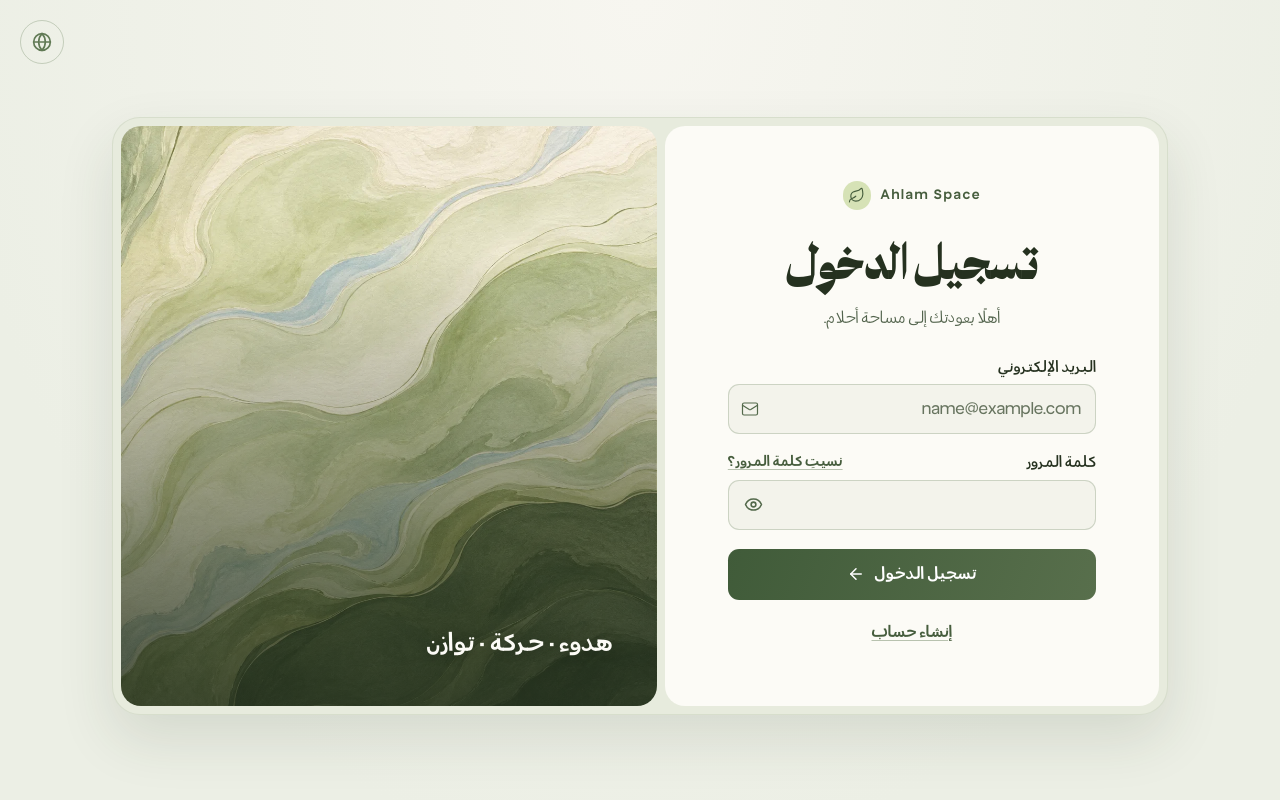
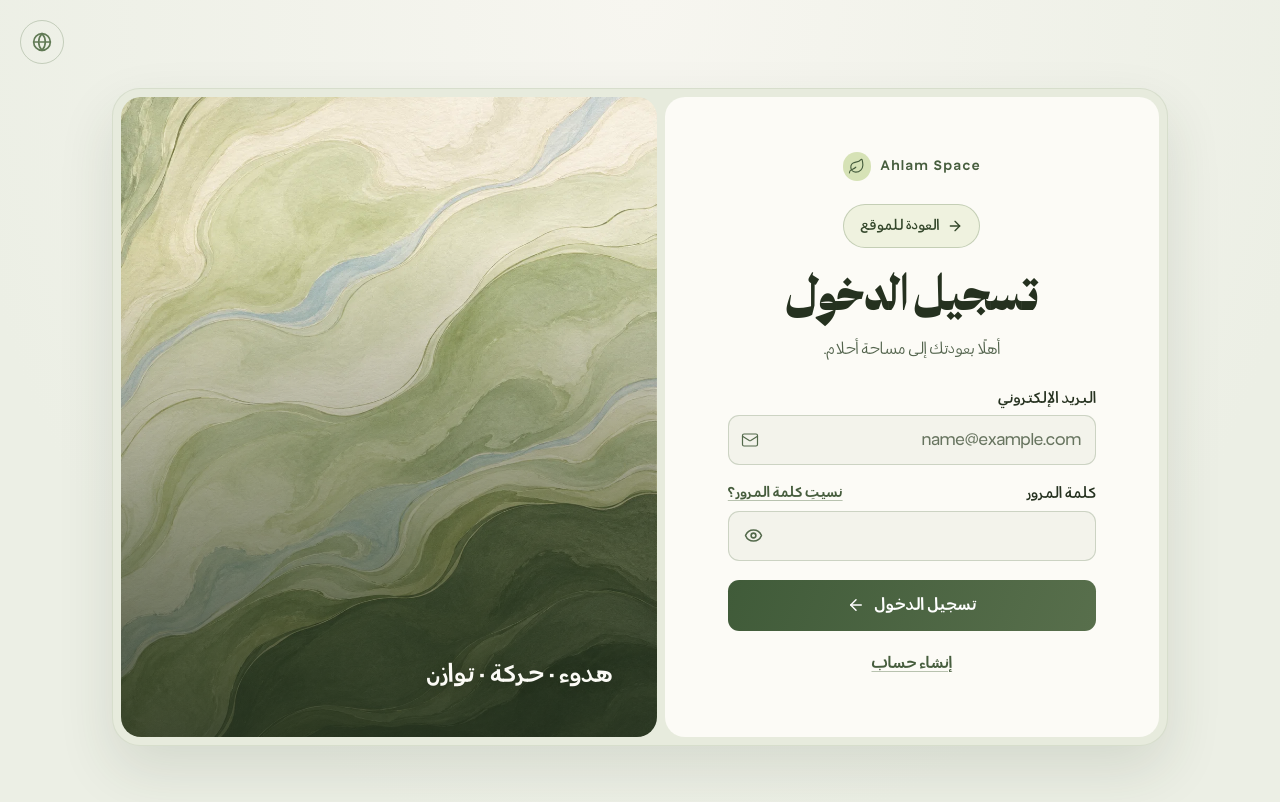
Before and after one commit to Tala-Jabaren/ahlam-space, a Next.js app: page /login in a window 1280 px wide. Built offline with nearby package versions, Linux system fonts and the light colour scheme; no server answers.

Commit message:
Show the return link inside the sign-in card on all screens

```diff
--- a/src/app/(auth)/layout.tsx
+++ b/src/app/(auth)/layout.tsx
@@ -17,13 +17,6 @@ export default async function AuthLayout({
   return (
     <I18nProvider locale={locale} dictionary={t}>
       <div dir={dir} className={`relative ${rhythm.authEntry}`}>
-        <Link
-          href="/"
-          className="absolute start-5 top-5 z-10 inline-flex min-h-11 items-center gap-2 rounded-full border border-[#617A55]/25 bg-[#FCFBF6] px-3 text-sm font-semibold text-[#465d3d] hover:bg-[#D6E2B6]/50 focus-visible:outline-2 focus-visible:outline-offset-2 md:hidden"
-        >
-          <ArrowLeft aria-hidden="true" size={16} className="rtl:rotate-180" />
-          {auth.backToSite}
-        </Link>
         <div className="absolute end-5 top-5 z-10">
           <LanguageSwitcher />
         </div>
@@ -34,6 +27,13 @@ export default async function AuthLayout({
                 <Link href="/" className={styles.brand} lang="en" dir="ltr">
                   <span><Leaf aria-hidden="true" size={17} strokeWidth={1.6} /></span>
                   Ahlam Space
+                </Link>
+                <Link
+                  href="/"
+                  className="mx-auto mb-4 flex min-h-11 w-fit items-center gap-2 rounded-full border border-[#617A55]/30 bg-[#D6E2B6]/35 px-4 text-sm font-semibold text-[#34472B] hover:bg-[#D6E2B6]/65"
+                >
+                  <ArrowLeft aria-hidden="true" size={16} className="rtl:rotate-180" />
+                  {auth.backToSite}
                 </Link>
                 {children}
               </div>
```
